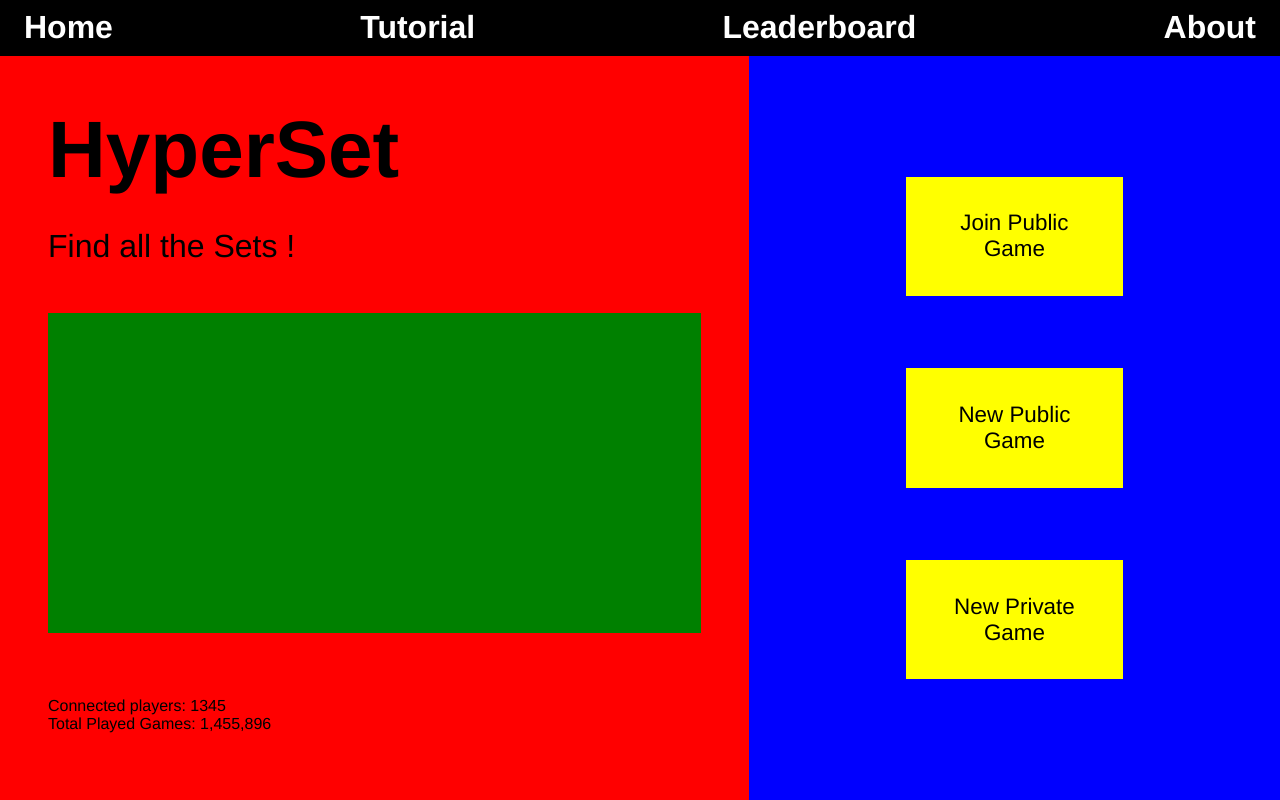
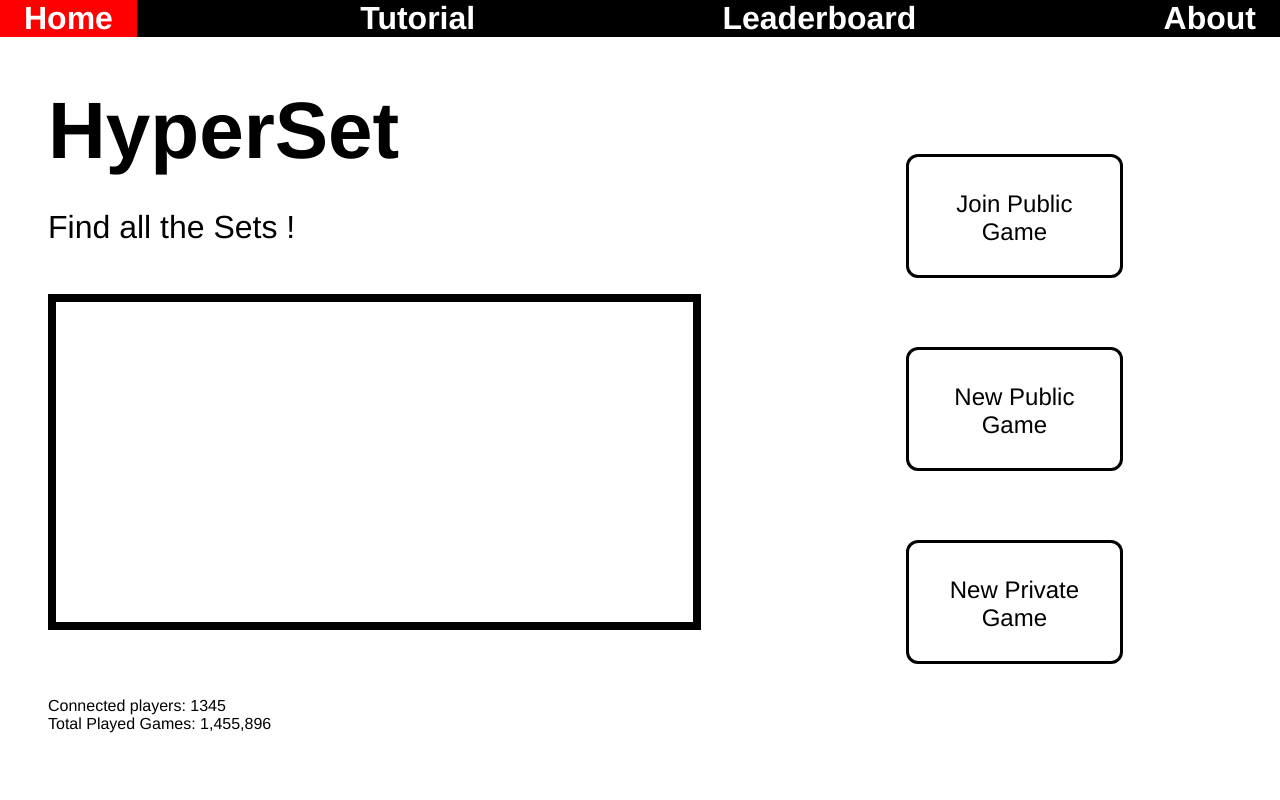
Before and after one commit to Basuw/HyperSet, a plain HTML site: page index.html in a window 1280 px wide. Drawn offline with Linux system fonts and the light colour scheme.

Commit message:
better color, button animation

```diff
--- a/index.html
+++ b/index.html
@@ -34,9 +34,9 @@
 
     </div>
     <div id="right" class="column">
-        <button class="home-room">Join Public Game</button>
-        <button class="home-room">New Public Game</button>
-        <button class="home-room">New Private Game</button>
+        <button class="action-button">Join Public Game</button>
+        <button class="action-button">New Public Game</button>
+        <button class="action-button">New Private Game</button>
     </div>
 </div>
 
--- a/styles/index.css
+++ b/styles/index.css
@@ -4,7 +4,6 @@
     flex-direction: row;
     align-items: center;
     justify-content: space-between;
-    height: 7vh;
     list-style-type: none;
     background-color: black;
 }
@@ -15,10 +14,14 @@
     font-family: var(--font);
     text-decoration: none;
     color: white;
-    border: none;
-    padding: 0.7rem;
+    padding: 2rem;
     padding-left: 1.5rem;
     padding-right: 1.5rem;
+    transition: 0.2s;
+}
+
+#nav-bar li a:hover {
+    background-color: red;
 }
 
 /* Main */
@@ -39,7 +42,7 @@
     flex-direction: column;
     width: 60%;
     padding: 3em;
-    background-color: red;
+    background-color: white;
 }
 
 #right {
@@ -49,15 +52,29 @@
      align-items: center;
      width: 40%;
      padding: 3em;
-     background-color: blue;
+     background-color: white;
 }
 
-.home-room {
+.action-button {
+    display: flex;
+    justify-content: center;
+    align-items: center;
     width: 50%;
-    padding: 1.5em;
-    background-color: yellow;
+    padding: 1.2em;
+    padding-top: 2.1rem;
+    background-color: white;
+    border: 0.2rem solid black;
+    border-radius: 0.5em;
     font-family: var(--font);
-    font-size: 1.4em;
+    font-size: 1.5em;
+    transition: 0.3s;
+}
+
+.action-button:hover {
+    background-color: black;
+    color: white;
+    transform: scale(1.2);
+    cursor: pointer;
 }
 
 h1 {
@@ -75,11 +92,12 @@
 
 #random-set {
     height: 40vh;
-    background-color: green;
+    background-color: white;
+    border: 0.5rem solid black;
 }
 
 #info {
     display: flex;
     flex-direction: column;
-    margin-top: 4em;
+    margin-top: auto;
 }
```
